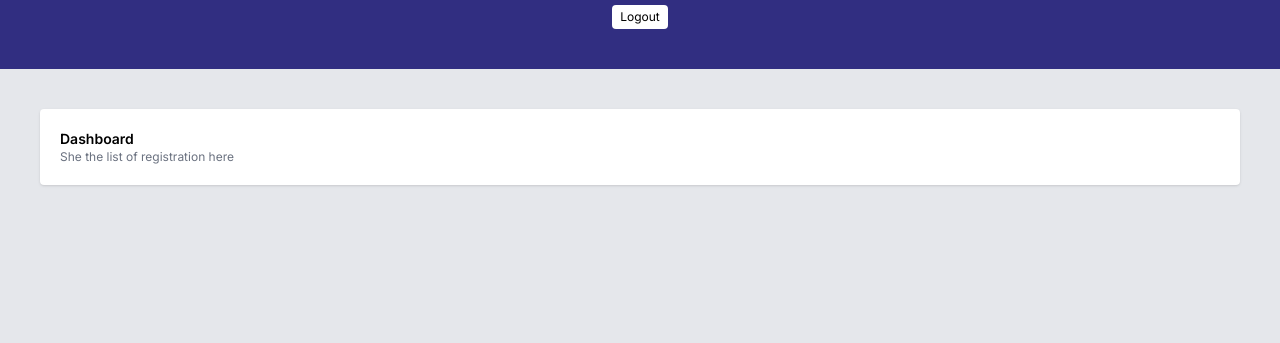
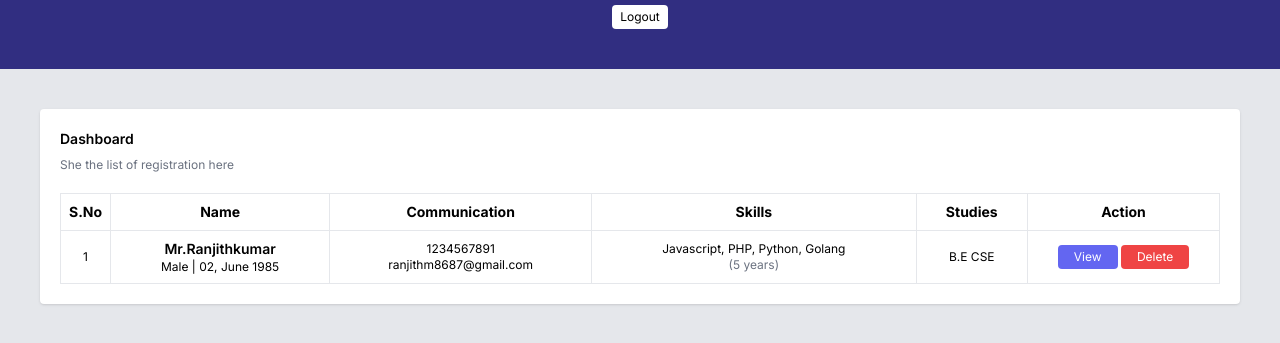
Before and after one commit to ranjithm8687/ranjith-giveaway, a website: page src/dashboard.html in a window 1280 px wide. Shown: the part 107-450 px from the top of the page. Drawn offline with Linux system fonts and the light colour scheme; sample sign-in values are in the browser's storage; a web font is replaced by a local one.

Commit message:
feet: table add dashboard

```diff
--- a/src/dashboard.html
+++ b/src/dashboard.html
@@ -36,9 +36,61 @@
     <main class="m-10">
       <div class="bg-white p-5 rounded shadow">
         <h3 class="text-sm font-semibold">Dashboard</h3>
-        <p class="text-xs text-gray-500">She the list of registration here</p>
+        <p class="text-xs text-gray-500 mt-2">
+          She the list of registration here
+        </p>
 
-        <table></table>
+        <table class="mt-5 text-sm w-full text-center">
+          <thead>
+            <tr>
+              <th class="border p-2 w-10">S.No</th>
+              <th class="border p-2">Name</th>
+              <th class="border p-2">Communication</th>
+              <th class="border p-2">Skills</th>
+              <th class="border p-2">Studies</th>
+              <th class="border p-2 w-48">Action</th>
+            </tr>
+          </thead>
+          <tbody>
+            <tr class="text-xs">
+              <td class="border p-2">1</td>
+              <td class="border p-2">
+                <div>
+                  <span class="text-sm font-semibold">Mr.Ranjithkumar</span>
+                  <div>Male | 02, June 1985</div>
+                </div>
+              </td>
+              <td class="border p-2">
+                <div>
+                  <span> <a href="tel:1234567891">1234567891</a> </span>
+        <div>
+            <a href="mailto:ranjithm8687@gmail.com">ranjithm8687@gmail.com</a
+                    >
+                  </div>
+                </div>
+              </td>
+              <td class="border p-2">
+                <div>
+                  <span> Javascript, PHP, Python, Golang </span>
+                  <div class="text-gray-500">(5 years)</div>
+                </div>
+              </td>
+              <td class="border p-2">B.E CSE</td>
+              <td class="border p-2">
+                <button
+                  class="bg-indigo-500 hover:bg-indigo-600 px-4 py-1 rounded text-white"
+                >
+                  View
+                </button>
+                <button
+                  class="bg-red-500 hover:bg-red-600 px-4 py-1 rounded text-white"
+                >
+                  Delete
+                </button>
+              </td>
+            </tr>
+          </tbody>
+        </table>
       </div>
     </main>
   </body>
--- a/src/js/login.js
+++ b/src/js/login.js
@@ -23,6 +23,14 @@ const handleLoginForm = (event) => {
                 alert(`UserName/Password doesn't exist`);
             }
 
+            if (errorCode === "auth/wrong-password") {
+                alert("Password Invalid!");
+            }
+
+            if (errorCode === "auth/too-many-request") {
+                alert("Tried too much ... After 5 Minutes. ");
+            }
+
             loginFormEl.reset();
         });
 };
```
Also changed, not shown: src/index.html (+22 -6 lines), dist/output.css.
